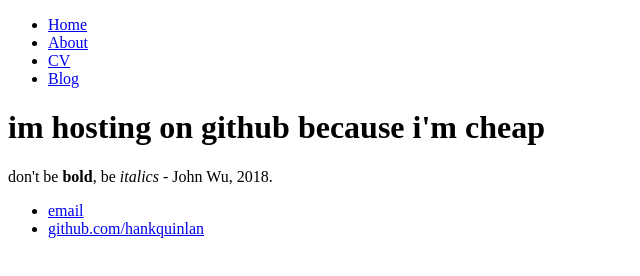
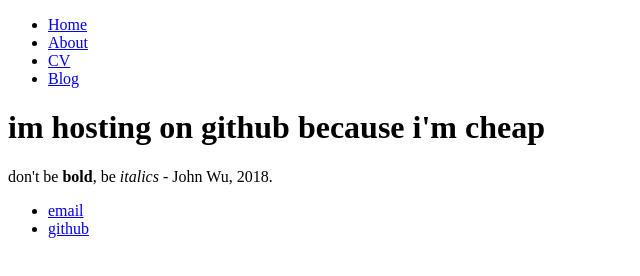
Before and after one commit to angsalacata/angsalacata.github.io, a plain HTML site: page index.html in a window 1280 px wide. Shown: the whole page, without its empty margins (0-640 px from the left). Drawn offline with Linux system fonts and the light colour scheme.

Commit message:
Update index.html

```diff
--- a/index.html
+++ b/index.html
@@ -21,7 +21,7 @@
 		<footer>
     		<ul>
         		<li><a href="mailto:angsala@umich.edu">email</a></li>
-        		<li><a href="https://github.com/hankquinlan">github.com/hankquinlan</a></li>
+        		<li><a href="https://github.com/angsalacata">github</a></li>
 			</ul>
 		</footer>
 	</body>
```
